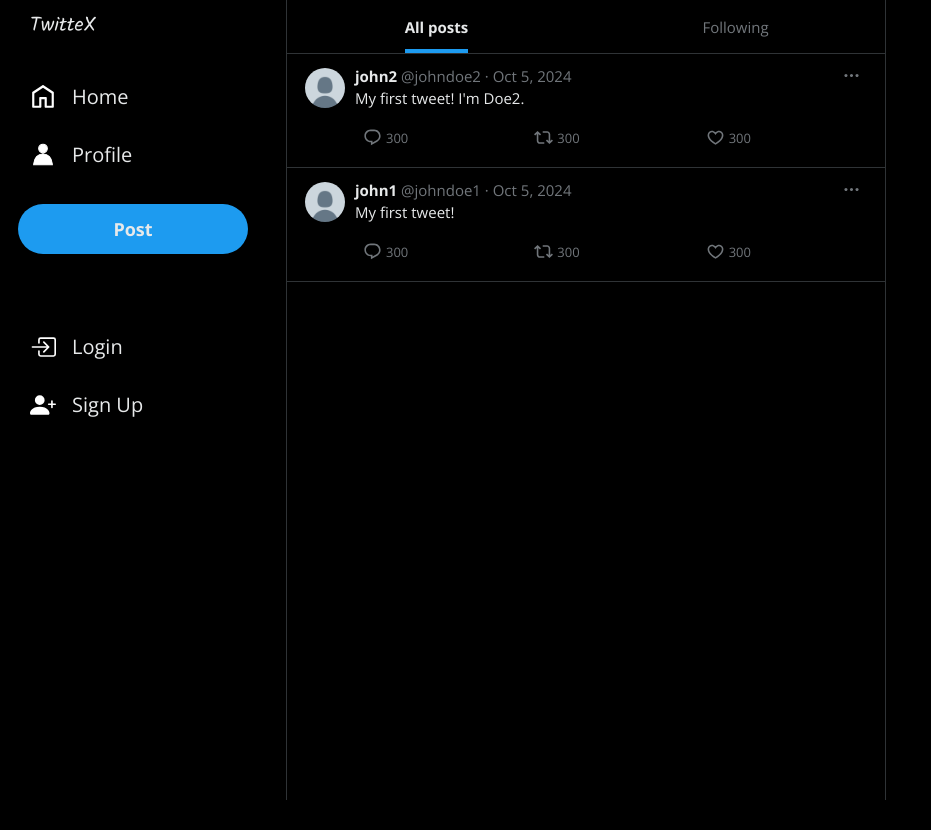
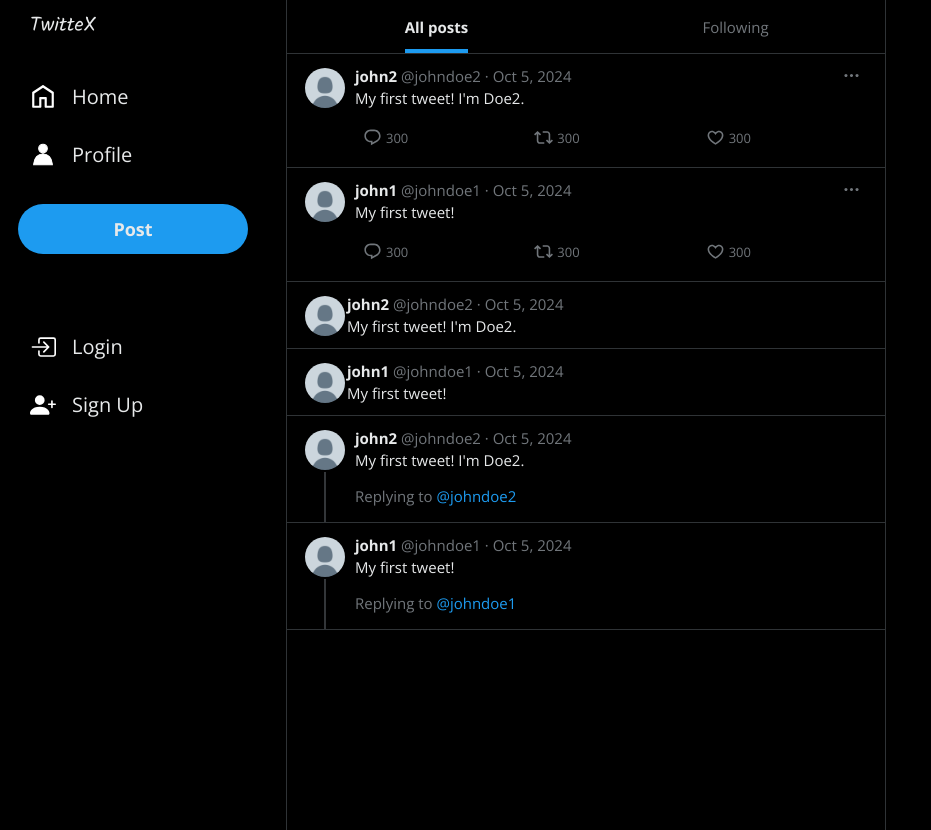
Before and after one commit to lhern376/project-4-network, a Django app: page /home in a window 1280 px wide. Shown: the whole page, without its empty margins (0-931 px from the left). Before the commit the page ends 800 px from the top, so only its background shows below. Run offline with Django 5.2, Linux system fonts and the light colour scheme; data comes from the database, SQL or seed files in the repository.

Commit message:
progress: reply_simplified.html component structure usable

```diff
--- a/network/static/network/css/styles.css
+++ b/network/static/network/css/styles.css
@@ -1,4 +1,16 @@
 /* Index */
+
+/* NOTES:
+
+  - some of the sections below directly correspond to files in 'templates/network/components'
+  (my lego pieces)
+
+  - other sections like 'Home Styles', 'Profile Styles', etc, refer to the pages returned to the user
+  so they correspond to 'paths' or 'views' in 'urls.py' and 'views.py' respectively.
+
+  - 'utility-wrapper' is a class used for semantic purposes only it won't have any property declarations
+
+*/
 
 /* ---------------------------------------------- General Styles */
 
@@ -18,6 +30,8 @@
 
 /* --------------- Post Styles */
 
+/* --------------- Simplified Reply Styles */
+
 /* ---------------------------------------------- Media Queries */
 
 /* ---------------------------------------------- Override Styles */
@@ -35,6 +49,8 @@
   --f-color: rgb(231, 233, 234); /* font color */
   --f-color-secondary: rgb(113, 118, 123);
   --b-color: rgb(47, 51, 54); /* border color */
+
+  --continuity-line-color: rgb(51, 54, 57);
 
   --bg-color-active-blue: rgba(29, 155, 240, 0.1);
   --fill-active-blue: rgb(29, 155, 240);
@@ -277,10 +293,16 @@ main section:last-child {
   display: flex;
 }
 
+.post-profile-wrapper {
+  margin-right: 0.8rem;
+
+  display: flex;
+  flex-direction: column;
+  align-items: center;
+}
+
 .post-profile-icon {
   position: relative;
-
-  margin-right: 0.8rem;
 }
 
 .post-profile-icon a {
@@ -322,11 +344,11 @@ main section:last-child {
 }
 
 .post-content {
-  flex: 1;
+  /* flex: 1; */
   padding-bottom: 1.2rem;
 }
 
-.post-meta > div:last-child {
+.post-meta .svg-more-wrapper {
   /* overrides .svg-wrapper's width and height */
   width: 3.5rem;
   height: 1.9rem;
@@ -356,6 +378,8 @@ main section:last-child {
 
 .message-wrapper {
   margin-top: 0.2rem;
+  max-width: 98%;
+  word-break: break-all;
 }
 
 .reply-repost-like-wrapper {
@@ -432,4 +456,24 @@ main section:last-child {
   height: 1.9rem;
 }
 
+/* --------------- Simplified Reply Styles */
+
+.reply-to {
+  color: var(--f-color-secondary);
+
+  padding-top: 0.4rem;
+  padding-bottom: 1.6rem;
+}
+
+.reply-to-username {
+  color: var(--fill-active-blue);
+}
+
+.continuity-line {
+  flex: 1; /* alternatively, height: 100%; */
+  width: 0.2rem;
+
+  background-color: var(--continuity-line-color);
+}
+
 /* ---------------------------------------------- Media Queries */
--- a/network/templates/network/components/post.html
+++ b/network/templates/network/components/post.html
@@ -4,16 +4,36 @@
     var: post, model: Reply
 
 {% endcomment %}
+{% comment 'Blocks' %}
+
+    - the blocks in this component are used primarily to exclude structure in
+    'reply_simplified.html' which is a simplified version of this component
+
+        three_dots_icon
+        reply_bar
+        reply_to
+
+    - it is also used to add the continuity line on 'reply.html'
+
+        continuity_line
+
+
+{% endcomment %}
 {% load static %}
 <div class="post">
     <div></div>
     <div class="post-content-wrapper">
+        <div class="post-profile-wrapper">
             <div class="post-profile-icon">
                 <a href="">
                     <div></div>
                 </a>
                 <div class="post-profile-overlay"></div>
             </div>
+            {% block continuity_line %}
+            {% endblock continuity_line %}
+        </div>
+        <div class="utility-wrapper flex-1">
             <div class="post-content">
                 <div class="post-meta flex justify-content-space-between">
                     <div class="name-handle-date-wrapper">
@@ -22,7 +42,8 @@
                         <span>·</span>
                         <a href=""><time datetime="{{ post.reply_date|date:"c" }}">{{ post.reply_date|date:"M j, Y" }}</time></a>
                     </div>
-                <div class="svg-reply-wrapper flex flex-center fill-transition"
+                    {% block three_dots_icon %}
+                        <div class="svg-more-wrapper svg-reply-wrapper flex flex-center fill-transition"
                              title="More">
                             <div class="svg-wrapper flex flex-center border-pill  background-transition">
                                 <svg xmlns="http://www.w3.org/2000/svg"
@@ -36,10 +57,12 @@
                                 </svg>
                             </div>
                         </div>
+                    {% endblock three_dots_icon %}
                 </div>
                 <div class="message-wrapper">
                     <span>{{ post.reply_message }}</span>
                 </div>
+                {% block reply_bar %}
                     <div class="reply-repost-like-wrapper">
                         <div class="svg-reply-wrapper flex flex-center fill-transition"
                              title="Reply">
@@ -88,7 +111,10 @@
                         </div>
                         <div></div>
                     </div>
-            <div></div>
+                {% endblock reply_bar %}
+            </div>
+            {% block reply_to %}
+            {% endblock reply_to %}
         </div>
     </div>
 </div>
--- /dev/null
+++ b/network/templates/network/components/reply.html
@@ -0,0 +1,42 @@
+{% comment 'Context' %}
+
+    var: user, model: User
+    var: post, model: Reply
+
+{% endcomment %}
+{% comment 'Blocks' %}
+
+    - the blocks in this component are used primarily to exclude structure in
+    'reply_simplified.html' which is a simplified version of this component
+
+    - it is also used to add the continuity line on 'reply.html'
+
+    section_main            - inherited
+
+{% endcomment %}
+{% load static %}
+<div class="post">
+    <div></div>
+    <div class="post-content-wrapper">
+        <div class="post-profile-icon">
+            <a href="">
+                <div></div>
+            </a>
+            <div class="post-profile-overlay"></div>
+        </div>
+        <div class="post-content">
+            <div class="post-meta flex justify-content-space-between">
+                <div class="name-handle-date-wrapper">
+                    <a href="">{{ post.replier.first_name }}</a>
+                    <a href="">@{{ post.replier.username }}</a>
+                    <span>·</span>
+                    <a href=""><time datetime="{{ post.reply_date|date:"c" }}">{{ post.reply_date|date:"M j, Y" }}</time></a>
+                </div>
+            </div>
+            <div class="message-wrapper">
+                <span>{{ post.reply_message }}</span>
+            </div>
+            <div></div>
+        </div>
+    </div>
+</div>
--- /dev/null
+++ b/network/templates/network/components/reply_simplified.html
@@ -0,0 +1,30 @@
+{% extends "network/components/post.html" %}
+{% comment 'Context' %}
+
+    var: user, model: User
+    var: post, model: Reply
+
+{% endcomment %}
+{% comment 'Blocks' %}
+
+    three_dots_icon             - inherited
+    reply_bar                   - inherited
+    reply_to                    - inherited
+    continuity_line             - inherited
+
+{% endcomment %}
+{% comment %} adds continuity line {% endcomment %}
+{% block continuity_line %}
+    <div class="continuity-line"></div>
+{% endblock continuity_line %}
+{% comment %} empties 'three_dots_icon' {% endcomment %}
+{% block three_dots_icon %}
+{% endblock three_dots_icon %}
+{% comment %} empties 'reply_bar' {% endcomment %}
+{% block reply_bar %}
+{% endblock reply_bar %}
+{% block reply_to %}
+    <div class="reply-to">
+        Replying to <span class="reply-to-username">@{{ post.replier.username }}</span>
+    </div>
+{% endblock reply_to %}
--- a/network/templates/network/meta/base_a.html
+++ b/network/templates/network/meta/base_a.html
@@ -9,7 +9,7 @@
     https://docs.djangoproject.com/en/5.1/howto/overriding-templates/#extending-an-overridden-template      -- overriding templates
 
 {% endcomment %}
-{% comment "--------- Blocks ---------" %}
+{% comment 'Blocks' %}
 
     css_files
     title
--- a/network/templates/network/render_template/home.html
+++ b/network/templates/network/render_template/home.html
@@ -28,6 +28,13 @@
         {% for post in posts %}
             <article>{% include "network/components/post.html" %}</article>
         {% endfor %}
+        {% comment %} testing replies look {% endcomment %}
+        {% for post in posts %}
+            <article>{% include "network/components/reply.html" %}</article>
+        {% endfor %}
+        {% for post in posts %}
+            <article>{% include "network/components/reply_simplified.html" %}</article>
+        {% endfor %}
         <div class="spacing"></div>
     </div>
 {% endblock section_main %}
```
Also changed, not shown: network/templates/network/components/write_post.html (+7 -0 lines), network/templates/network/components/quote.html (added), network/templates/network/components/repost.html (added), network/templates/network/components/write_reply.html (added). Lines whose indentation alone changed are shown as unchanged.
